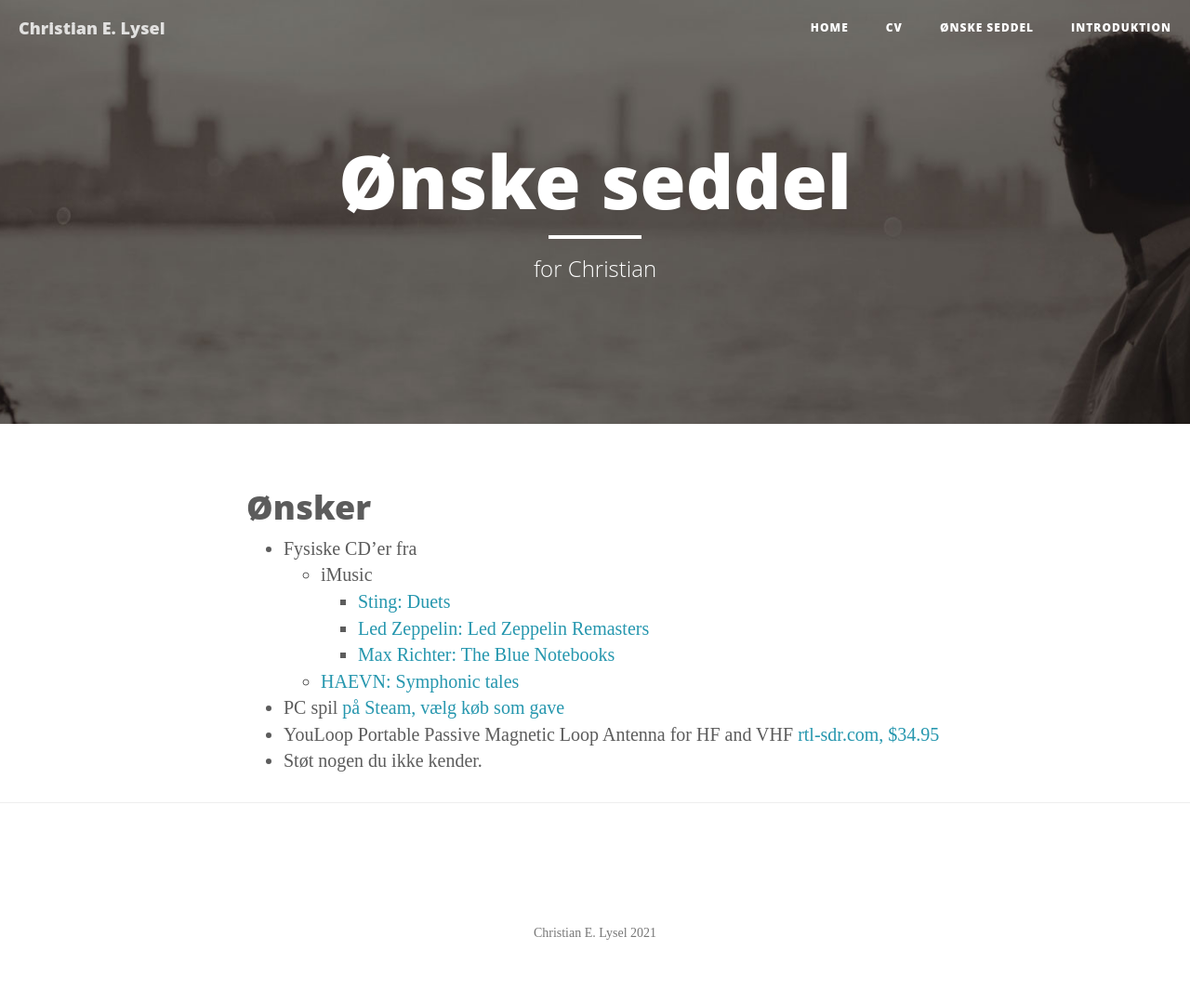
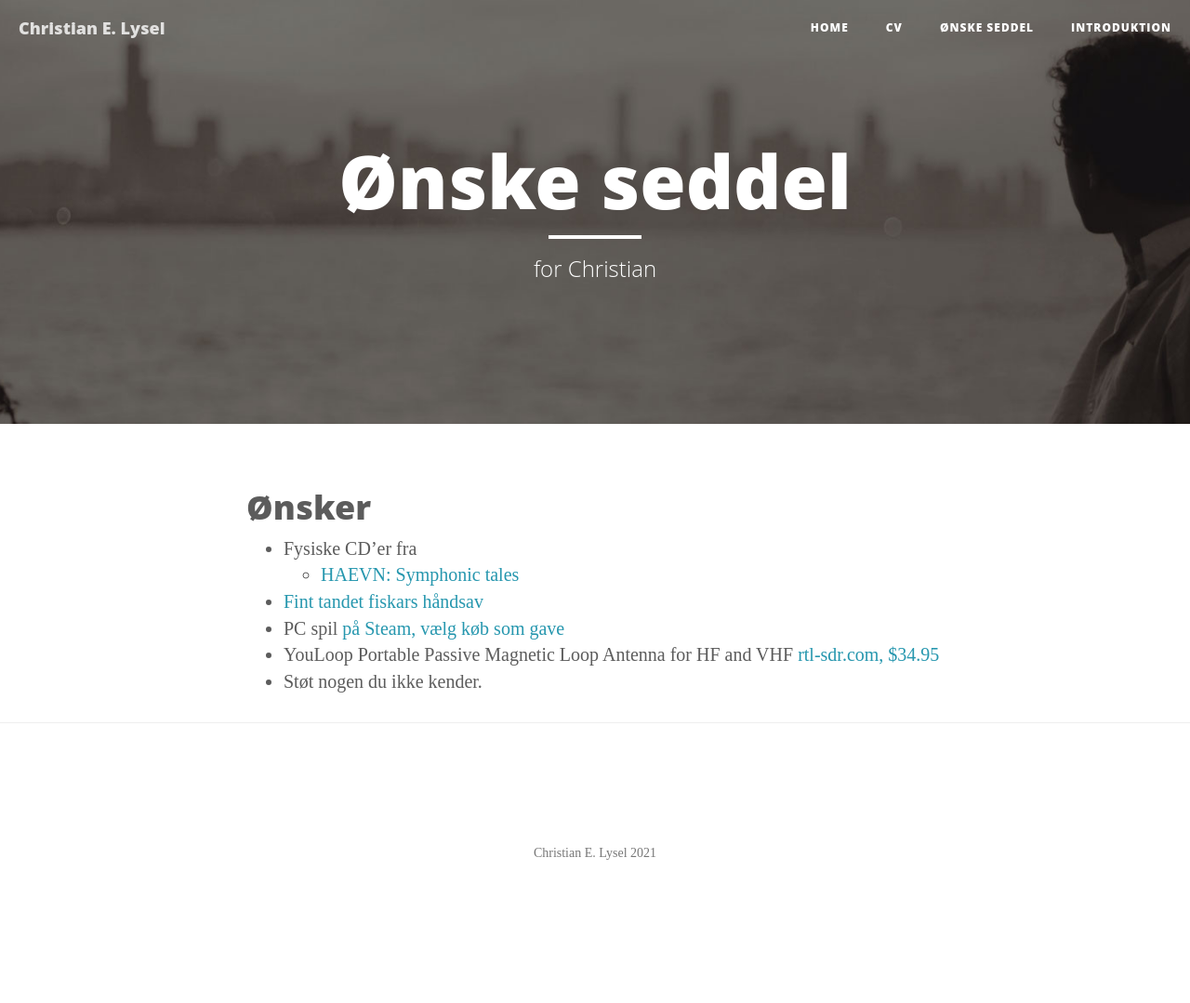
Before and after one commit to clysel/christian.lysel.net, a Jekyll site: the page built from gave.markdown, in a window 1280 px wide. Shown: the whole page at 93% size. Built offline with Jekyll 4.4.1, drawn with Linux system fonts in a browser that asks for light colours; after the commit the page ends 993 px from its top, so only the background shows below that.

Commit message:
Update gave.markdown

```diff
--- a/gave.markdown
+++ b/gave.markdown
@@ -7,11 +7,8 @@ header-img: "img/about-bg.jpg"
 # Ønsker
 
 * Fysiske CD'er fra
-  * iMusic
-    * [Sting: Duets](https://da.imusic.dk/music/0602435364995/sting-2021-duets-cd?currency=DKK&vat=1&gclid=Cj0KCQjwo-aCBhC-ARIsAAkNQishiqPBFqVmzf57dB3E9JXJmzayFMTLtCWcACIPMgFLMsQhOgcEpTwaAvXbEALw_wcB)
-    * [Led Zeppelin: Led Zeppelin Remasters](https://da.imusic.dk/music/0075678041525/led-zeppelin-2019-remasters-cd?currency=DKK&vat=1)
-    * [Max Richter: The Blue Notebooks](https://imusic.dk/music/0028948350148/max-richter-2018-blue-notebooks-cd)
   * [HAEVN: Symphonic tales](https://haevnmusic.store/collections/cds/products/symphonic-tales-cd?variant=31498813276233)
+* [Fint tandet fiskars håndsav](https://www.slojd-detaljer.dk/sortiment/trae-metalslojd/handvaerktoj/save-savklinger/handvaerkersav-6695)
 * PC spil [på Steam, vælg køb som gave](https://store.steampowered.com/wishlist/profiles/76561197993716838/#sort=order)
 * YouLoop Portable Passive Magnetic Loop Antenna for HF and VHF [rtl-sdr.com, $34.95](https://www.rtl-sdr.com/buy-rtl-sdr-dvb-t-dongles/?add-to-cart=41564)
 * Støt nogen du ikke kender.
```
